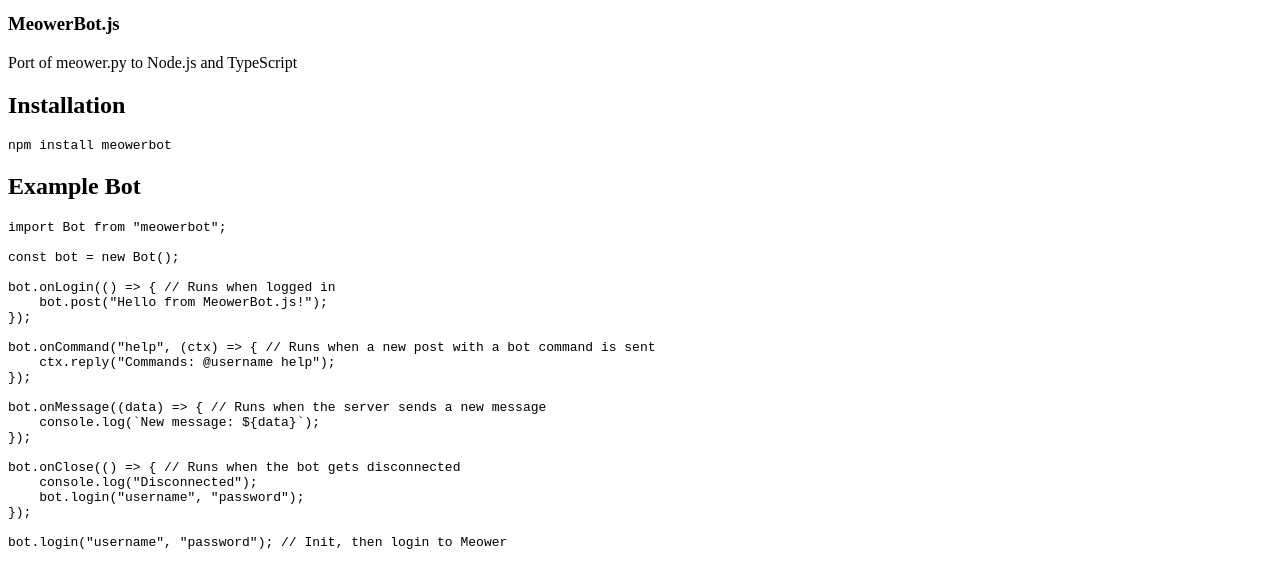
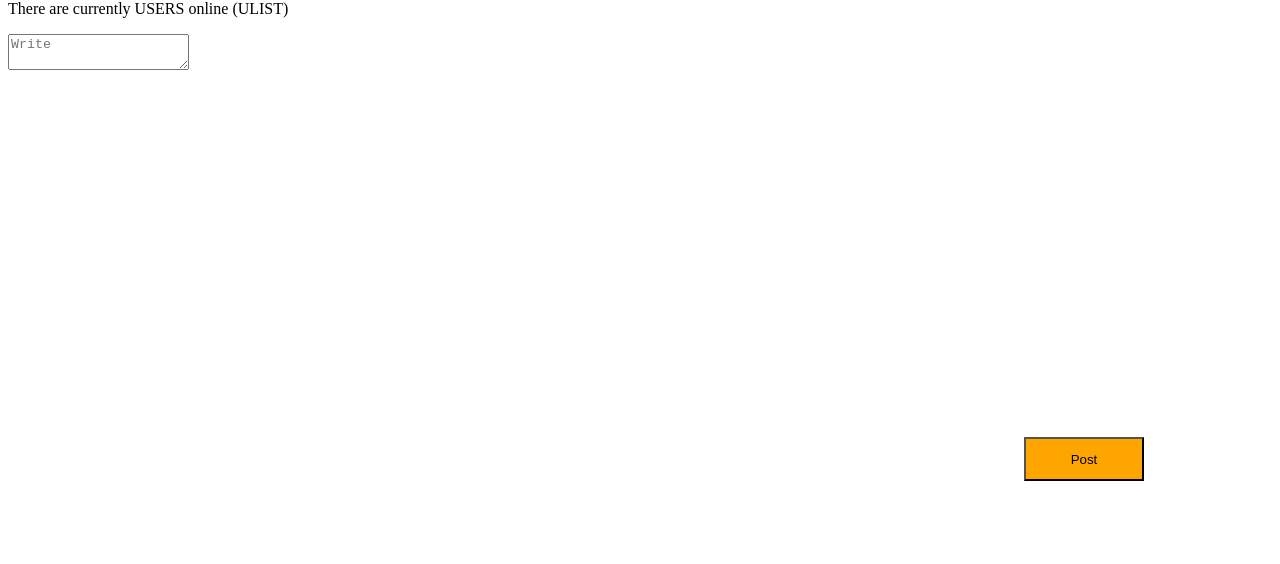
Before and after one commit to roblox888i235/Romower, a plain HTML site: page index.html in a window 1280 px wide. Shown: the part 67-631 px from the top of the page. Drawn offline with Linux system fonts and the light colour scheme.

Commit message:
Update index.html

```diff
--- a/index.html
+++ b/index.html
@@ -1,97 +1,43 @@
 <!DOCTYPE html>
-<html lang="en">
+<html>
+
 <head>
-    <meta charset="utf-8">
-    <title>JSDoc: Home</title>
+<style>
 
-    <script src="scripts/prettify/prettify.js"> </script>
-    <script src="scripts/prettify/lang-css.js"> </script>
-    <!--[if lt IE 9]>
-      <script src="//html5shiv.googlecode.com/svn/trunk/html5.js"></script>
-    <![endif]-->
-    <link type="text/css" rel="stylesheet" href="styles/prettify-tomorrow.css">
-    <link type="text/css" rel="stylesheet" href="styles/jsdoc-default.css">
+       button {
+       top:63%;
+       left:80%;
+       width:120px;
+       height:44px;
+       position: absolute;
+       z-index: 2;
+       background: orange;
+       }
+
+  button:hover {
+  background-color: #008CBA;
+  color: white;
+}
+
+      </style>
+  <html lang="en">
+
+  </html>
 </head>
 
 <body>
+  <div class="border">
+    <h2>Home</h2>
+    <p>There are currently USERS online (ULIST)</p>
 
-<div id="main">
-
-    <h1 class="page-title">Home</h1>
+  </div>
+  <div class="write">
+    <textarea placeholder="Write"></textarea>
+      <button type="submit">Post</button>
+  </div>
 
 
 
+</body>
 
-
-
-
-
-    <h3> </h3>
-
-
-
-
-
-
-
-
-
-
-
-
-
-
-
-    <section>
-        <article><h1>MeowerBot.js</h1>
-<p>Port of meower.py to Node.js and TypeScript</p>
-<h2>Installation</h2>
-<pre class="prettyprint source lang-bash"><code>npm install meowerbot
-</code></pre>
-<h2>Example Bot</h2>
-<pre class="prettyprint source lang-js"><code>import Bot from &quot;meowerbot&quot;;
-
-const bot = new Bot();
-
-bot.onLogin(() => { // Runs when logged in
-    bot.post(&quot;Hello from MeowerBot.js!&quot;);
-});
-
-bot.onCommand(&quot;help&quot;, (ctx) => { // Runs when a new post with a bot command is sent
-    ctx.reply(&quot;Commands: @username help&quot;);
-});
-
-bot.onMessage((data) => { // Runs when the server sends a new message
-    console.log(`New message: ${data}`);
-});
-
-bot.onClose(() => { // Runs when the bot gets disconnected
-    console.log(&quot;Disconnected&quot;);
-    bot.login(&quot;username&quot;, &quot;password&quot;);
-});
-
-bot.login(&quot;username&quot;, &quot;password&quot;); // Init, then login to Meower
-</code></pre></article>
-    </section>
-
-
-
-
-
-
-</div>
-
-<nav>
-    <h2><a href="index.html">Home</a></h2><h3>Global</h3><ul><li><a href="global.html#close">close</a></li><li><a href="global.html#login">login</a></li><li><a href="global.html#onClose">onClose</a></li><li><a href="global.html#onCommand">onCommand</a></li><li><a href="global.html#onCommandMiddleware">onCommandMiddleware</a></li><li><a href="global.html#onLogin">onLogin</a></li><li><a href="global.html#onMessage">onMessage</a></li><li><a href="global.html#onPost">onPost</a></li><li><a href="global.html#post">post</a></li><li><a href="global.html#send">send</a></li></ul>
-</nav>
-
-<br class="clear">
-
-<footer>
-    Documentation generated by <a href="https://github.com/jsdoc/jsdoc">JSDoc 4.0.2</a> on Sat Nov 04 2023 23:45:52 GMT-0400 (Eastern Daylight Time)
-</footer>
-
-<script> prettyPrint(); </script>
-<script src="scripts/linenumber.js"> </script>
-</body>
 </html>
```
